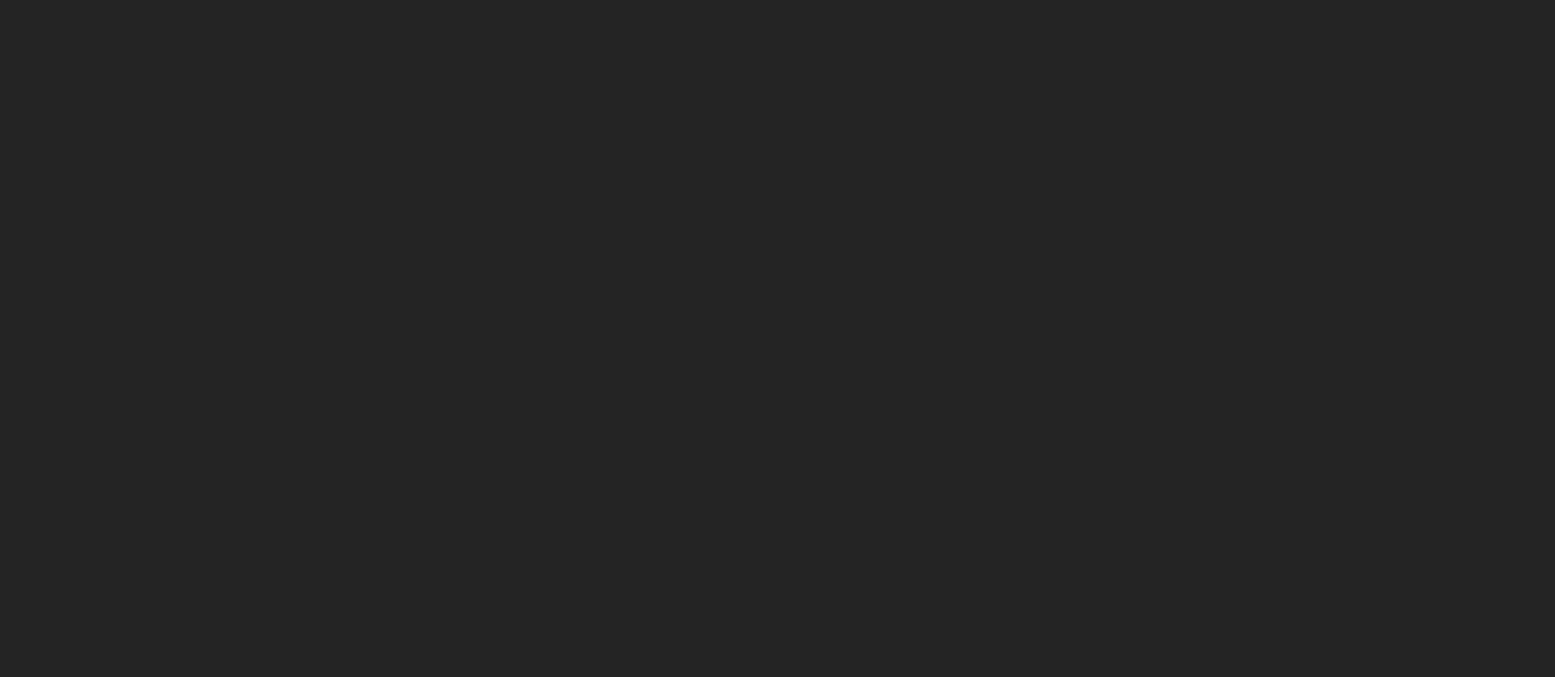
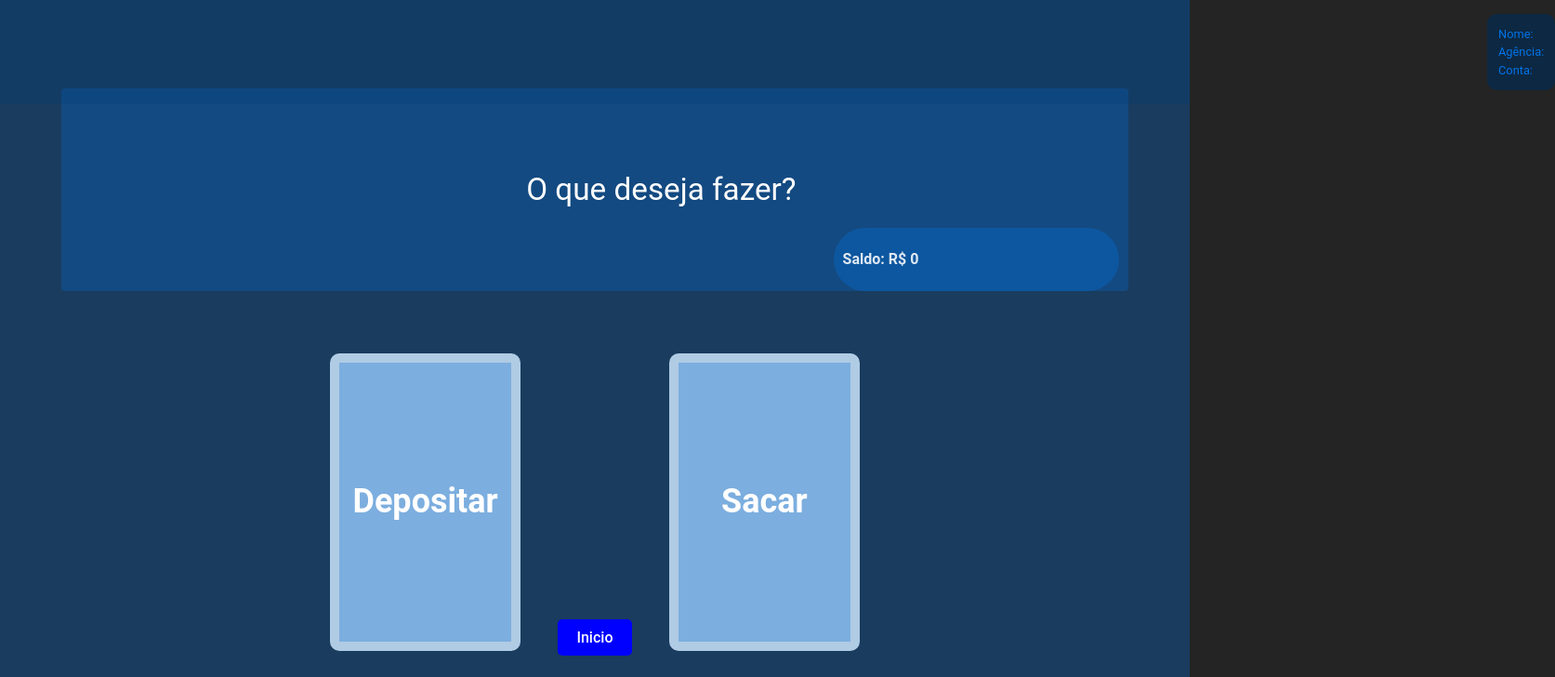
Before and after one commit to Maua-Dev/devbank_enzo_guilherme_front, a React (Vite) app: page /PaginaConta in a window 1280 px wide. Before the commit this address had no page. Shown: the top 728 px of the page at 93% size, 1673 px wide, since content can reach past the window. Built offline with nearby package versions, Linux system fonts and the light colour scheme; no server answers.

Commit message:
DEVBANK2

```diff
--- a/src/App/AppRouter.tsx
+++ b/src/App/AppRouter.tsx
@@ -1,13 +1,16 @@
 import { BrowserRouter, Route, Routes } from "react-router-dom";
-import LoginPage from "../App/Paginas/PaginaPrincial/PaginaPrincipal";
-import HomePage from "../App/Paginas/PaginasHome/PaginaHome";
+import PaginaPrincipal from "../App/Paginas/PaginaPrincial/PaginaPrincipal";
+import PaginaConta from "./Paginas/PaginaConta/PaginaConta";
+import Deposito from "./Paginas/Deposito/Deposito";
+// import Retirada from "./Paginas/PaginaConta/PaginaConta";
 
 export default function AppRouter() {
     return (
         <BrowserRouter>
             <Routes>
-                <Route path="/" element={<LoginPage />} />
-                <Route path="/HomePage" element={<HomePage />}/>
+                <Route path="/" element={<PaginaPrincipal />} />
+                <Route path="/PaginaConta" element={<PaginaConta />}/>
+                <Route path="/PaginaConta/Deposito" element={<Deposito />}/>
             </Routes>
         </BrowserRouter>
     )
--- /dev/null
+++ b/src/App/Paginas/Deposito/Deposito.css
@@ -0,0 +1,51 @@
+.deposit_page {
+    height: 100%;
+    width: 100%;
+    position: relative;
+    display: flex;
+    align-items: center;
+    justify-content: center;
+    flex-direction: column;
+    background-color: rgba(0, 115, 230, 0.3);
+}
+
+.left_box {
+    width: 600px;
+    height: 77px;
+    background-color: rgba(0, 115, 230, 0.3);
+    border-radius: 10px;
+    margin: 10px;
+    display: flex;
+    align-items: center;
+}
+
+.left_text {
+    margin: 10px;
+    font-size: 20px;
+    font-weight: bold;
+    color: rgb(0, 0, 0);
+}
+
+.deposit_top_box {
+    background-color: rgba(0, 115, 230, 0.25);
+    width: 1312px;
+    height: 102px;
+    border-radius: 10px;
+    position: absolute;
+    top: 140px;
+    display: flex;
+    align-items: center;
+
+}
+
+.deposit_right_text{
+    background-color: rgba(0, 115, 230, 0.25);
+    width: 1312px;
+    height: 102px;
+    border-radius: 10px;
+    position: absolute;
+    top: 140px;
+    display: flex;
+    align-items: center;
+    color: black;
+}
--- /dev/null
+++ b/src/App/Paginas/Deposito/Deposito.tsx
@@ -0,0 +1,27 @@
+import { useContext } from "react";
+import "../Deposito/Deposito.css";
+import { ApiContext } from "../../Context/api-context";
+import HeaderGeral from "../Interface/headergeral";
+
+export default function DepositPage() {
+    const {
+      name,
+      account,
+      agency,
+      credito
+    } = useContext(ApiContext);
+
+
+
+    return (
+      <main className="deposit_page">
+        <HeaderGeral name={name} account={account} agency={agency}/>
+        <div className="deposit_top_box">
+          <div className="left_box">
+            <p className="left_text">Saldo atual: R$ {credito}</p>
+          </div>
+          <p className="deposit_right_text">Quantidade sacada: R$ </p>
+        </div>
+      </main>
+    );
+}
--- /dev/null
+++ b/src/App/Paginas/Interface/Ficha.css
@@ -0,0 +1,28 @@
+button:hover {
+    transform: scale(1);
+}
+
+.link_text {
+    font-size: 36px;
+    color: white;
+    font-weight: bold;
+}
+
+.link {
+    display: flex;
+    width: 16vw;
+    height: 40vh;
+    position: relative;
+    background-color: rgb(124, 174, 223);
+    border: 10px solid rgba(210, 222, 233, 0.611);
+    border-radius: 10px;
+    justify-content: center;
+    align-items: center;
+    margin: 80px;
+    transition: 0.2s ease-in-out;
+    text-decoration: none;
+}
+
+.link:hover {
+    transform: scale(1.1);
+}
--- /dev/null
+++ b/src/App/Paginas/Interface/Ficha.tsx
@@ -0,0 +1,17 @@
+import { Link } from "react-router-dom";
+import "./Ficha.css";
+
+interface Props {
+  Page: string;
+  text: string;
+}
+
+export default function Card({ Page, text }: Props) {
+  return (
+      <Link to={Page} className="link">
+
+          <h1 className="link_text">{text}</h1>
+
+      </Link>
+  );
+}
--- /dev/null
+++ b/src/App/Paginas/Interface/headergeral.css
@@ -0,0 +1,31 @@
+.header {
+    display: flex;
+    position: absolute;
+    width: 100%;
+    background-color: rgba(3, 62, 121, 0.25);
+    height: fit-content;
+    height: 14vh;
+    align-items: center;
+    top: 0;
+    justify-content: space-between;
+}
+
+.info {
+    display: flex;
+    justify-content: center;
+    flex-direction: column;
+    background-color: rgba(11, 41, 70, 0.925);
+    width: fit-content;
+    width: 16vw;
+    border-radius: 10px;
+    color: rgba(0, 115, 230, 1);
+    font-size: 1vw;
+    padding: 12px;
+    margin-left: 1600px;
+}
+
+.img {
+    margin-top: 800px;
+    margin-left: 10px;
+    width: 400px;
+}
--- /dev/null
+++ b/src/App/Paginas/Interface/headergeral.tsx
@@ -0,0 +1,19 @@
+import "../Interface/headergeral.css"
+
+interface Props {
+    name : string;
+    agency : string;
+    account : string;
+}
+
+export default function Header({name, agency, account} : Props) {
+    return (
+        <div className="header">
+        <div className="info">
+          <p className="text_p">Nome: {name}</p>
+          <p className="text_p">Agência: {agency}</p>
+          <p className="text_p">Conta: {account}</p>
+        </div>
+      </div>
+    )
+}
--- /dev/null
+++ b/src/App/Paginas/PaginaConta/PaginaConta.css
@@ -0,0 +1,72 @@
+.home_page {
+    padding: 5rem 0;
+    min-height: 100vh;
+    display: flex;
+    align-items: center;
+    justify-content: center;
+    flex-direction: column;
+    background-color: rgba(0, 115, 230, 0.3);
+}
+
+.top_box {
+    background-color: rgba(0, 115, 230, 0.25);
+    border-radius: 4px;
+    display: flex;
+    align-items: center;
+    justify-content: center;
+    text-align: center;
+}
+
+.text {
+    font-size: 2.6vw;
+    margin: 40px;
+    margin-left: 500px;
+    color: rgb(255, 255, 255);
+}
+
+.right_box {
+    width: 24vw;
+    height: 8.5vh;
+    background-color: rgba(0, 115, 230, 0.3);
+    border-radius: 200px;
+    margin-top: 150px;
+    margin-right: 10px;
+    display: flex;
+    align-items: center;
+}
+
+.right_text {
+    margin: 10px;
+    font-size: 2vh;
+    font-weight: bold;
+    justify-content: center;
+    text-align: center;
+}
+
+.middle {
+   position: relative;
+   height: 12vw;
+   display: flex;
+   align-items: center;
+   justify-content: center;
+   margin-top: 150px;
+   flex-direction: wrap;
+}
+
+.button {
+    background-color: blue;
+    color: white;
+    padding: 10px 20px;
+    border: none;
+    border-radius: 5px;
+    cursor: pointer;
+    transition: all 0.3s ease;
+    margin-top: 50px;
+}
+
+.button:hover {
+    background-color: red;
+    transform: scale(1.1);
+    box-shadow: 0 5px 10px rgba(0, 0, 0, 0.2);
+    letter-spacing: 1px;
+}
--- /dev/null
+++ b/src/App/Paginas/PaginaConta/PaginaConta.tsx
@@ -0,0 +1,48 @@
+import { useContext, useEffect } from "react";
+import "./PaginaConta.css";
+import axios from "axios";
+import { Link } from "react-router-dom";
+import Ficha from "../Interface/Ficha";
+import { ApiContext } from "../../Context/api-context"
+import HeaderGeral from "../Interface/headergeral"
+
+export default function MainPage() {
+
+  const {setName, setAccount, setAgency, setCredito, api, name,account,agency,credito} = useContext(ApiContext)
+
+
+  const requestApi = async () => {
+    const response = await axios.get(api)
+    setAgency(response.data.agency)
+    setName(response.data.name)
+    setAccount(response.data.account)
+    setCredito(response.data.current_balance)
+  }
+
+
+    useEffect(() => {
+        requestApi()
+    }, []);
+
+
+    return (
+      <main className="home_page">
+        <HeaderGeral name={name} account={account} agency={agency}/>
+        <div className="top_box">
+          <p className="text">O que deseja fazer?</p>
+          <div className="right_box">
+            <p className="right_text">Saldo: R$ {credito}</p>
+          </div>
+        </div>
+        <div className="middle">
+          <Ficha Page="/PaginaConta/Deposito" text="Depositar"></Ficha>
+          <Ficha Page="/PaginaConta/Retirada" text="Sacar"></Ficha>
+        </div>
+        <div>
+          <Link to={"/"}>
+            <button className="button">Inicio</button>
+          </Link>
+        </div>
+      </main>
+    );
+}
--- a/src/App/Paginas/PaginaPrincial/PaginaPrincipal.tsx
+++ b/src/App/Paginas/PaginaPrincial/PaginaPrincipal.tsx
@@ -18,7 +18,7 @@ export default function HomePage() {
       setApi(inputValue);
       console.log(api)
       return (
-        <Link className="link" to="/HomePage">
+        <Link className="link" to="/PaginaConta">
           <button className="btn" type="submit">
             Entrar
           </button>
--- a/src/App/Paginas/PaginasHome/PaginaHome.tsx
+++ /dev/null
@@ -1,28 +0,0 @@
-import { useContext, useEffect } from "react";
-import "../PaginasHome/PaginaHome.css";
-import axios from "axios";
-import { ApiContext } from "../../Context/api-context"
-
-export default function MainPage() {
-
-  const {setName, setAccount, setAgency, setCredito, api } = useContext(ApiContext)
-
-
-  const requestApi = async () => {
-    const response = await axios.get(api)
-    setAgency(response.data.agency)
-    setName(response.data.name)
-    setAccount(response.data.account)
-    setCredito(response.data.current_balance)
-  }
-
-
-    useEffect(() => {
-        requestApi()
-    }, []);
-
-
-  return (
-      <></>
-  );
-}
```
Also changed, not shown: src/App/Paginas/PaginasHome/PaginaHome.css (deleted).
